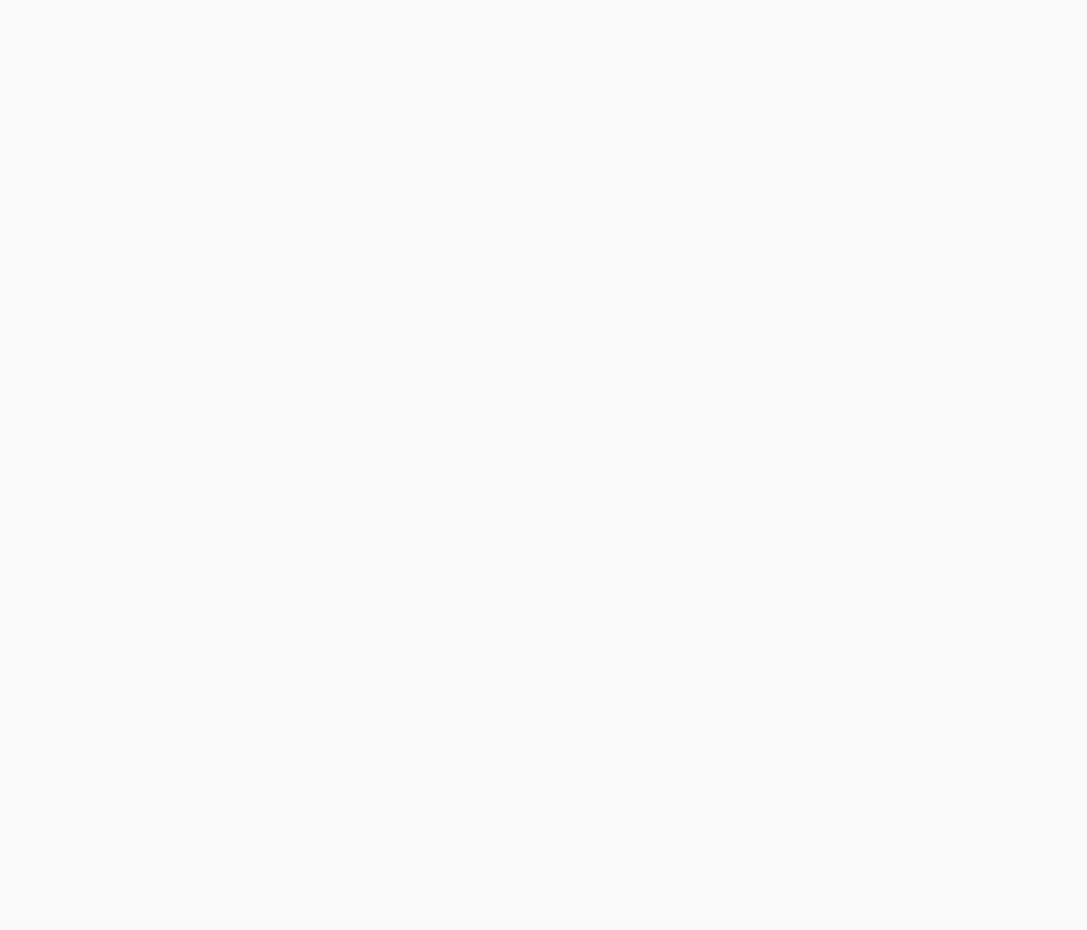
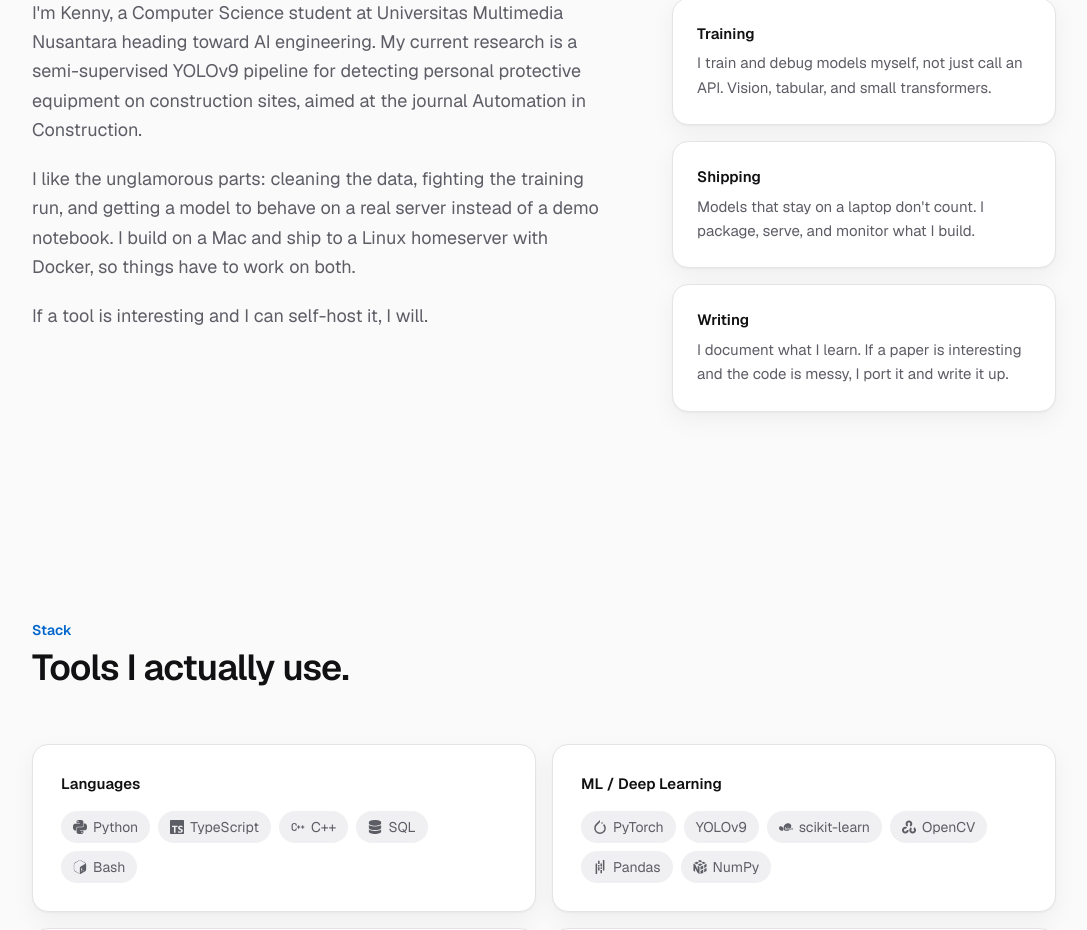
Before and after one commit to KennyUMN/kennyvws.dev, a Next.js app: page / in a window 1280 px wide. Shown: the part 1135-2065 px from the top of the page, without its empty margins (96-1183 px from the left). Before the commit the page ends 905 px from the top, so only its background shows below. Built offline with nearby package versions, Linux system fonts and the light colour scheme.

Commit message:
feat: add about and skills sections

```diff
--- a/src/app/page.tsx
+++ b/src/app/page.tsx
@@ -1,5 +1,7 @@
 import { Navbar } from "@/components/nav/Navbar";
 import { Hero } from "@/components/sections/Hero";
+import { About } from "@/components/sections/About";
+import { Skills } from "@/components/sections/Skills";
 
 export default function Home() {
   return (
@@ -7,6 +9,8 @@ export default function Home() {
       <Navbar />
       <main id="main">
         <Hero />
+        <About />
+        <Skills />
       </main>
     </>
   );
--- /dev/null
+++ b/src/components/sections/About.tsx
@@ -0,0 +1,31 @@
+import { about } from "@/data/site";
+import { Reveal } from "@/components/ui/Reveal";
+import { Section } from "@/components/ui/Section";
+
+export function About() {
+  return (
+    <Section id="about" eyebrow="About" title="The unglamorous parts, done well.">
+      <div className="grid gap-12 lg:grid-cols-[3fr_2fr] lg:gap-16">
+        <div className="space-y-5 text-lg leading-relaxed text-ink-muted">
+          {about.paragraphs.map((paragraph, i) => (
+            <Reveal key={i} delay={i * 0.06}>
+              <p>{paragraph}</p>
+            </Reveal>
+          ))}
+        </div>
+        <div className="space-y-4">
+          {about.facts.map((fact, i) => (
+            <Reveal key={fact.title} delay={i * 0.08}>
+              <div className="rounded-2xl border border-edge bg-raised p-6 shadow-soft">
+                <h3 className="text-[15px] font-semibold">{fact.title}</h3>
+                <p className="mt-1.5 text-[15px] leading-relaxed text-ink-muted">
+                  {fact.body}
+                </p>
+              </div>
+            </Reveal>
+          ))}
+        </div>
+      </div>
+    </Section>
+  );
+}
--- /dev/null
+++ b/src/components/sections/Skills.tsx
@@ -0,0 +1,30 @@
+import { skillGroups } from "@/data/skills";
+import { Reveal } from "@/components/ui/Reveal";
+import { Section } from "@/components/ui/Section";
+
+export function Skills() {
+  return (
+    <Section id="stack" eyebrow="Stack" title="Tools I actually use.">
+      <div className="grid gap-4 sm:grid-cols-2">
+        {skillGroups.map((group, i) => (
+          <Reveal key={group.category} delay={i * 0.06} className="h-full">
+            <div className="h-full rounded-2xl border border-edge bg-raised p-6 shadow-soft sm:p-7">
+              <h3 className="text-[15px] font-semibold">{group.category}</h3>
+              <ul className="mt-4 flex flex-wrap gap-2">
+                {group.items.map(({ name, icon: Icon }) => (
+                  <li
+                    key={name}
+                    className="inline-flex items-center gap-1.5 rounded-full bg-surface-muted px-3 py-1.5 text-sm text-ink-muted"
+                  >
+                    {Icon && <Icon aria-hidden className="size-3.5" />}
+                    {name}
+                  </li>
+                ))}
+              </ul>
+            </div>
+          </Reveal>
+        ))}
+      </div>
+    </Section>
+  );
+}
```
